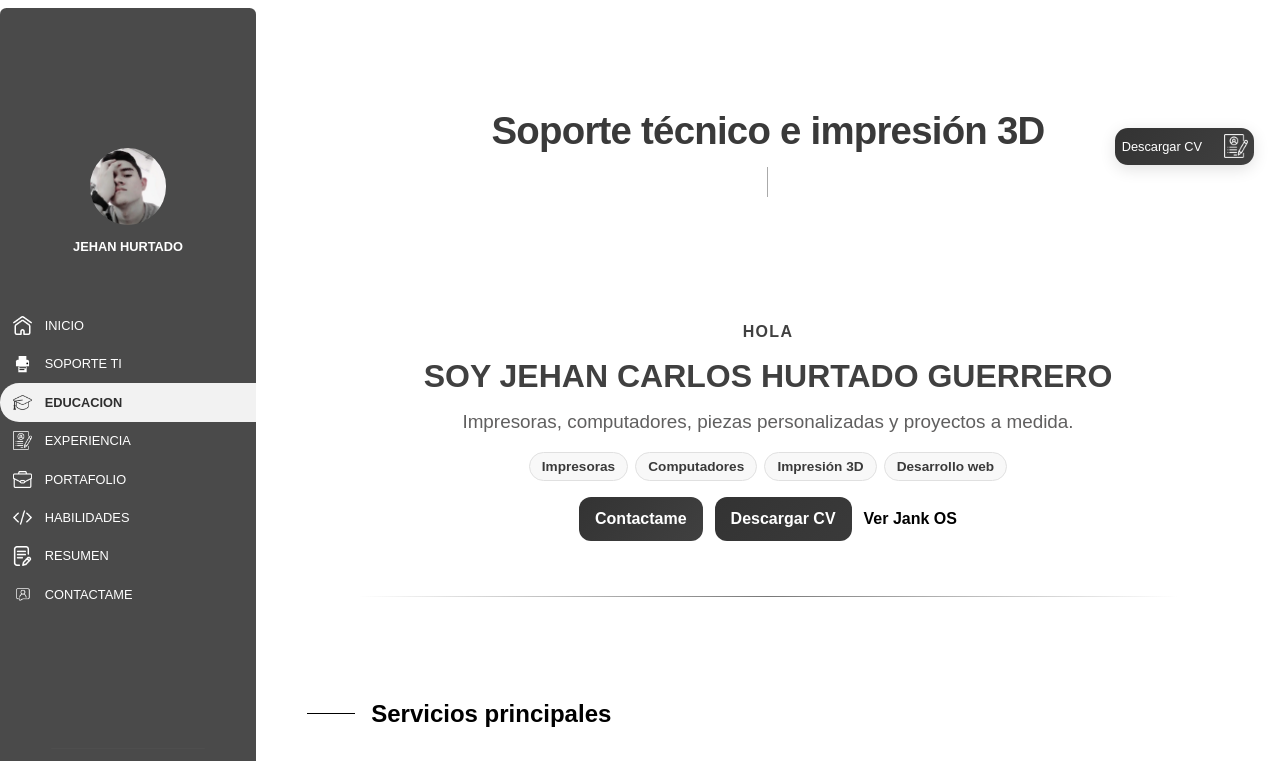
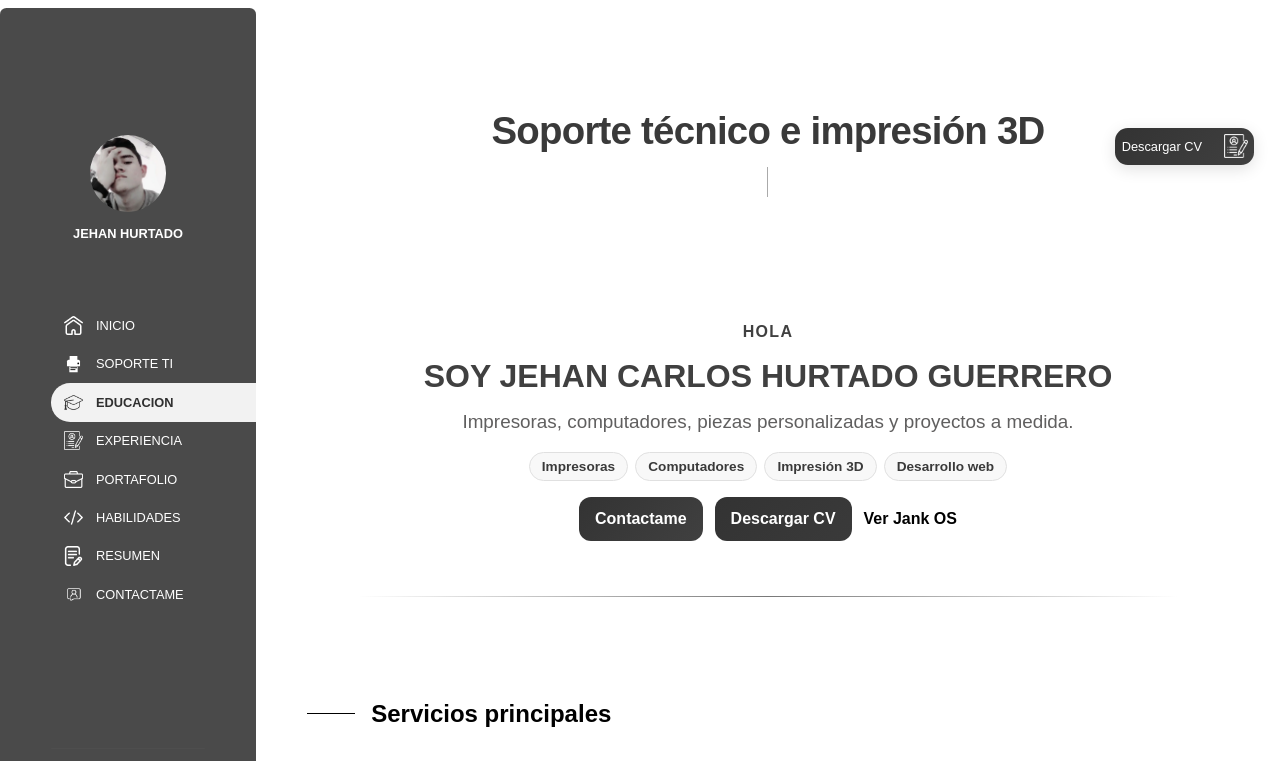
Before and after one commit to Jank1510/jankCVonline, an Angular app: page / in a window 1280 px wide. Shown: the top 761 px of the page. Built offline with nearby package versions, Linux system fonts and the light colour scheme.

Commit message:
Ajustar pestana activa del menu lateral

```diff
--- a/src/app/aside-menu/aside-menu.component.css
+++ b/src/app/aside-menu/aside-menu.component.css
@@ -39,10 +39,10 @@
 
 .aside_desktop .navegacion ul {
     /*se parte el ul en dos colores para omitir un error en diseño de la navegacion*/
-    width: 100%;
+    width: 80%;
     background: transparent;
     padding: 0;
-    margin: 0;
+    margin-left: 20%;
     transition: background 0.2s ease;
 }
 
@@ -177,10 +177,10 @@ hr {
 }
 
     .aside_Ipad .navegacion ul {
-        width: 100%;
+        width: 80%;
         background: transparent;
         padding: 0;
-        margin: 0;
+        margin: auto;
     }
 
 .aside_Ipad .navegacion ul li a {
@@ -193,7 +193,11 @@ hr {
     padding: 0;
     text-decoration: none;
     color: white;
-    transition: opacity 0.2s ease, background 0.25s ease, border-radius 0.25s ease;
+    transition: opacity 0.2s ease, background 0.25s ease, border-radius 0.25s ease, width 0.25s ease;
+}
+
+.aside_Ipad .navegacion ul li a[style*="f2f2f2"] {
+    width: 112.5%;
 }
 
 .closedMenu {
```
